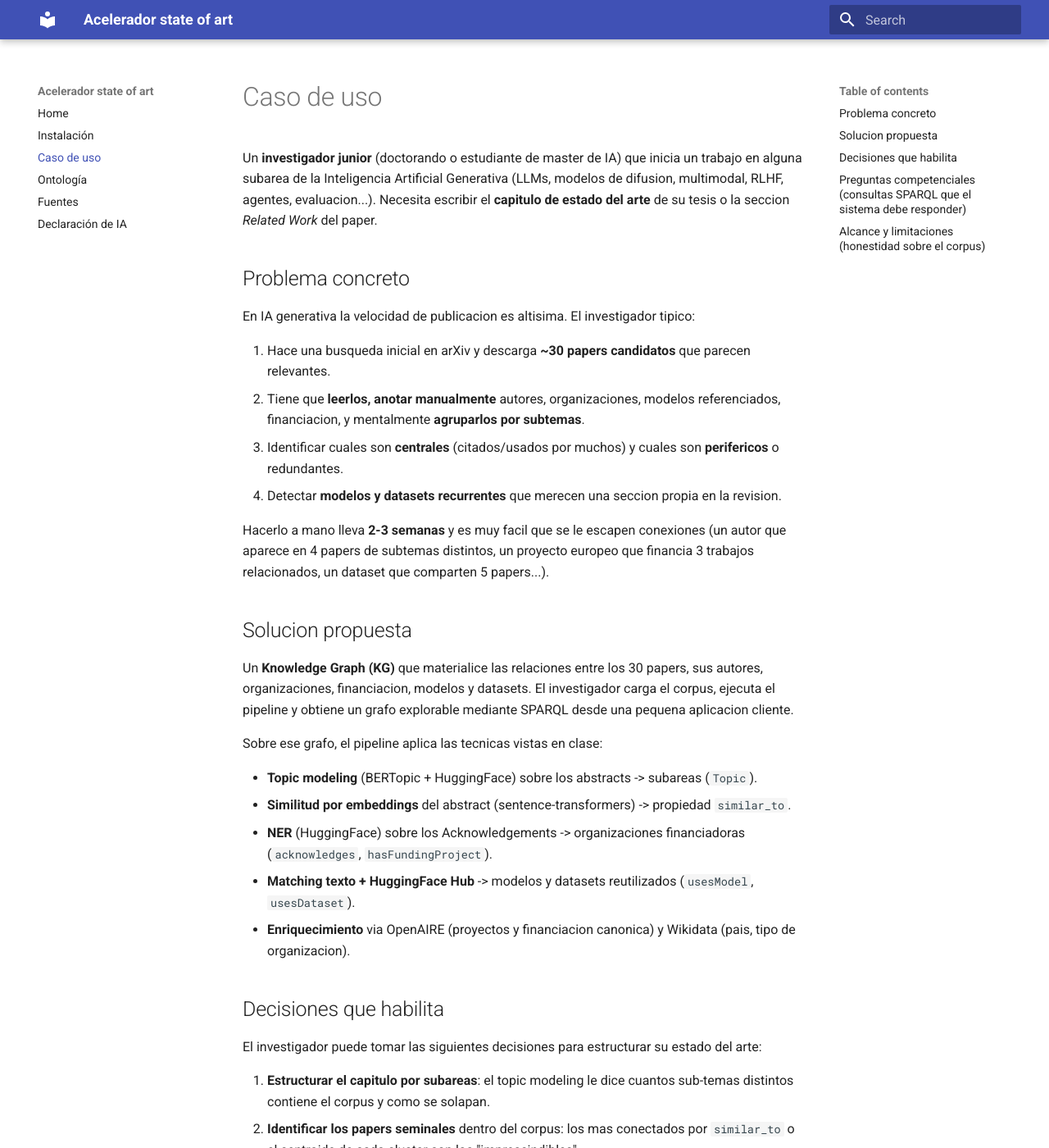
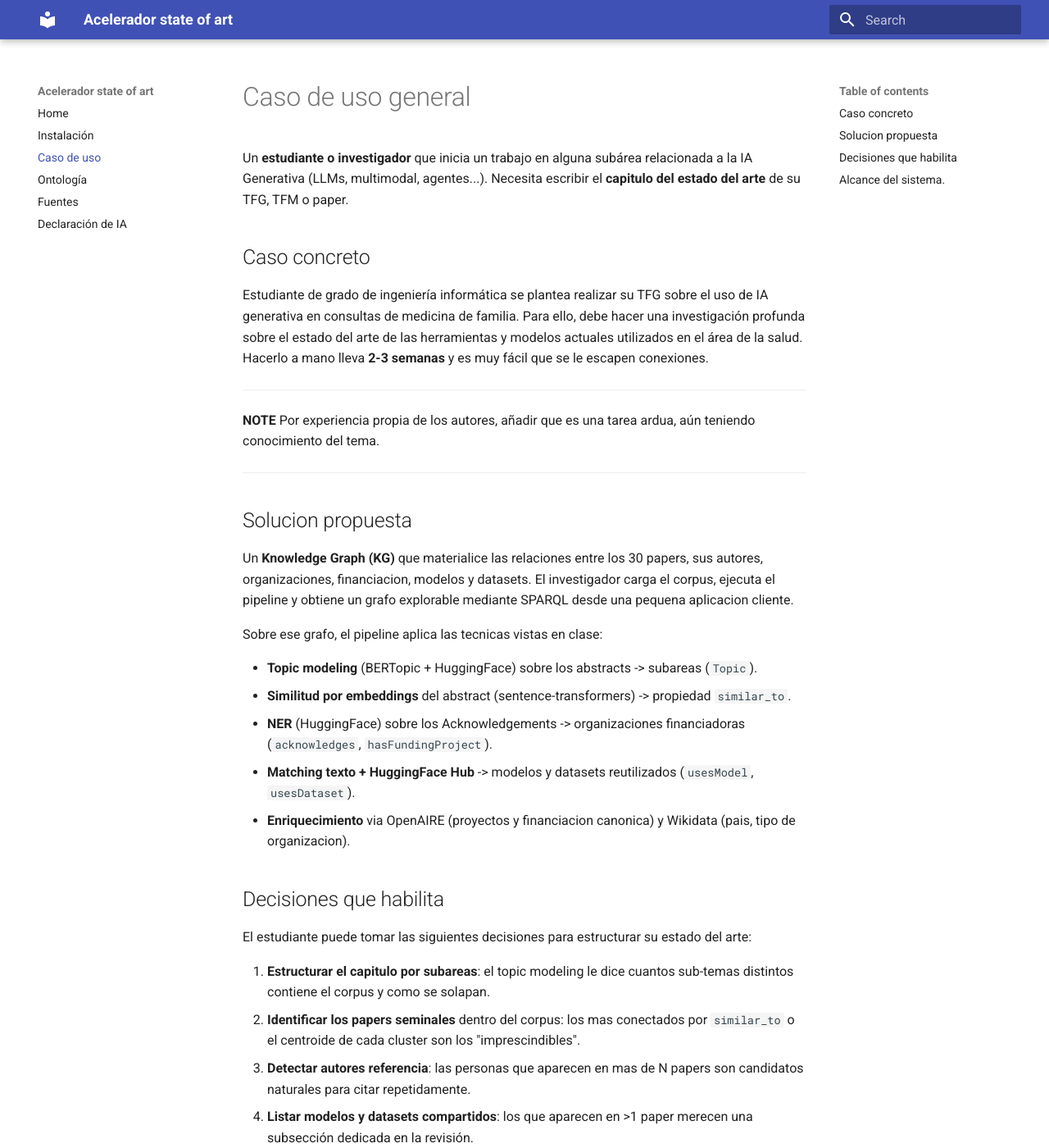
Before and after one commit to mamsss121/osai-2026-kg-genai, an MkDocs documentation site: the page built from docs/caso_de_uso.md, in a window 1280 px wide and 1400 px high. Shown: the whole window at 82% size. Built offline with MkDocs 1.6.1 and Material for MkDocs 9.7.7, drawn with Linux system fonts in a browser that asks for light colours; some of the changed text lies outside the part shown.

Commit message:
update-docs-infn1

```diff
--- a/docs/caso_de_uso.md
+++ b/docs/caso_de_uso.md
@@ -1,17 +1,16 @@
-# Caso de uso
+# Caso de uso general
 
-Un **investigador junior** (doctorando o estudiante de master de IA) que inicia un trabajo en alguna subarea de la Inteligencia Artificial Generativa (LLMs, modelos de difusion, multimodal, RLHF, agentes, evaluacion...). Necesita escribir el **capitulo de estado del arte** de su tesis o la seccion *Related Work* del paper.
+Un **estudiante o investigador** que inicia un trabajo en alguna subárea relacionada a la IA Generativa (LLMs, multimodal, agentes...). Necesita escribir el **capitulo del estado del arte** de su TFG, TFM o paper.
 
-## Problema concreto
+## Caso concreto
 
-En IA generativa la velocidad de publicacion es altisima. El investigador tipico:
+Estudiante de grado de ingeniería informática se plantea realizar su TFG sobre el uso de IA generativa en consultas de medicina de familia. Para ello, debe hacer una investigación profunda sobre el estado del arte de las herramientas y modelos actuales utilizados en el área de la salud. Hacerlo a mano lleva **2-3 semanas** y es muy fácil que se le escapen conexiones.
 
-1. Hace una busqueda inicial en arXiv y descarga **~30 papers candidatos** que parecen relevantes.
-2. Tiene que **leerlos, anotar manualmente** autores, organizaciones, modelos referenciados, financiacion, y mentalmente **agruparlos por subtemas**.
-3. Identificar cuales son **centrales** (citados/usados por muchos) y cuales son **perifericos** o redundantes.
-4. Detectar **modelos y datasets recurrentes** que merecen una seccion propia en la revision.
+---
+**NOTE**
+Por experiencia propia de los autores, añadir que es una tarea ardua, aún teniendo conocimiento del tema.
+---
 
-Hacerlo a mano lleva **2-3 semanas** y es muy facil que se le escapen conexiones (un autor que aparece en 4 papers de subtemas distintos, un proyecto europeo que financia 3 trabajos relacionados, un dataset que comparten 5 papers...).
 
 ## Solucion propuesta
 
@@ -27,26 +26,15 @@ Sobre ese grafo, el pipeline aplica las tecnicas vistas en clase:
 
 ## Decisiones que habilita
 
-El investigador puede tomar las siguientes decisiones para estructurar su estado del arte:
+El estudiante puede tomar las siguientes decisiones para estructurar su estado del arte:
 
 1. **Estructurar el capitulo por subareas**: el topic modeling le dice cuantos sub-temas distintos contiene el corpus y como se solapan.
 2. **Identificar los papers seminales** dentro del corpus: los mas conectados por `similar_to` o el centroide de cada cluster son los "imprescindibles".
 3. **Detectar autores referencia**: las personas que aparecen en mas de N papers son candidatos naturales para citar repetidamente.
-4. **Listar modelos y datasets compartidos**: los que aparecen en >1 paper merecen una subseccion dedicada en la revision.
-5. **Ver el panorama de financiacion**: detectar que proyectos publicos europeos / agencias estan detras del avance en cada subtema.
+4. **Listar modelos y datasets compartidos**: los que aparecen en >1 paper merecen una subsección dedicada en la revisión.
+5. **Ver el panorama de financiación**: detectar que proyectos publicos europeos / agencias estan detras del avance en cada subtema.
 6. **Descartar redundancias**: si dos papers son muy similares y comparten autores, posiblemente baste con citar uno.
 
-## Preguntas competenciales (consultas SPARQL que el sistema debe responder)
-
-1. Dado un paper P del corpus, devolver los 5 papers mas similares (`similar_to` ordenado por score).
-2. Listar los papers que pertenecen al topico T y ordenarlos por numero de relaciones entrantes (centralidad).
-3. Devolver los autores que aparecen en >=2 papers del corpus.
-4. Listar las organizaciones que aparecen como afiliacion en mas de N papers.
-5. Devolver los modelos HuggingFace que se usan o evaluan en >=2 papers.
-6. Devolver los datasets HuggingFace compartidos por papers de un mismo topico.
-7. Listar los proyectos (con `grantNumber` y `funder`) que financian papers del corpus.
-8. Devolver los papers que comparten financiacion (mismo `hasFunder`).
-
-## Alcance y limitaciones (honestidad sobre el corpus)
+## Alcance del sistema.
 
 Este KG **no pretende** ser representativo del estado del arte global de la IA Generativa. Trabaja sobre un corpus acotado y conocido de 30 papers seleccionados por el usuario. Las conclusiones que se extraen son **locales al corpus** (que autores estan en *este* corpus, que modelos comparten *estos* papers concretos) y no extrapolables al ecosistema mundial.
```
Also changed, not shown: docs/AI_DECLARATION.md (+2 -2 lines).
